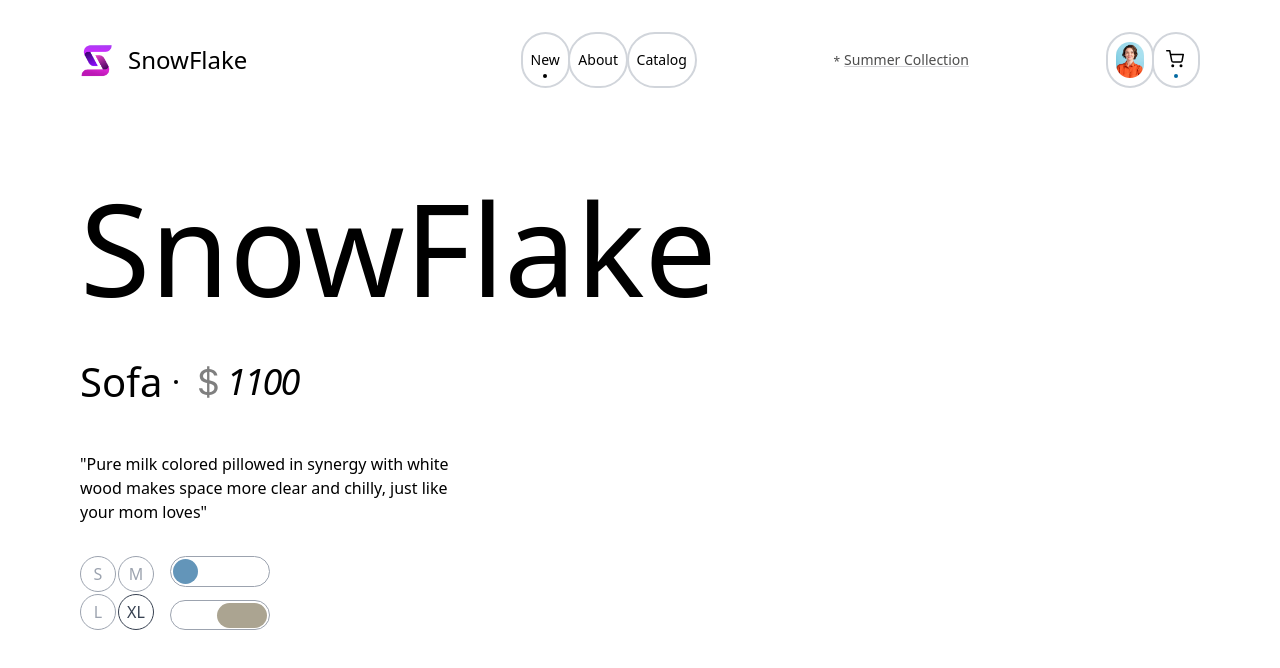
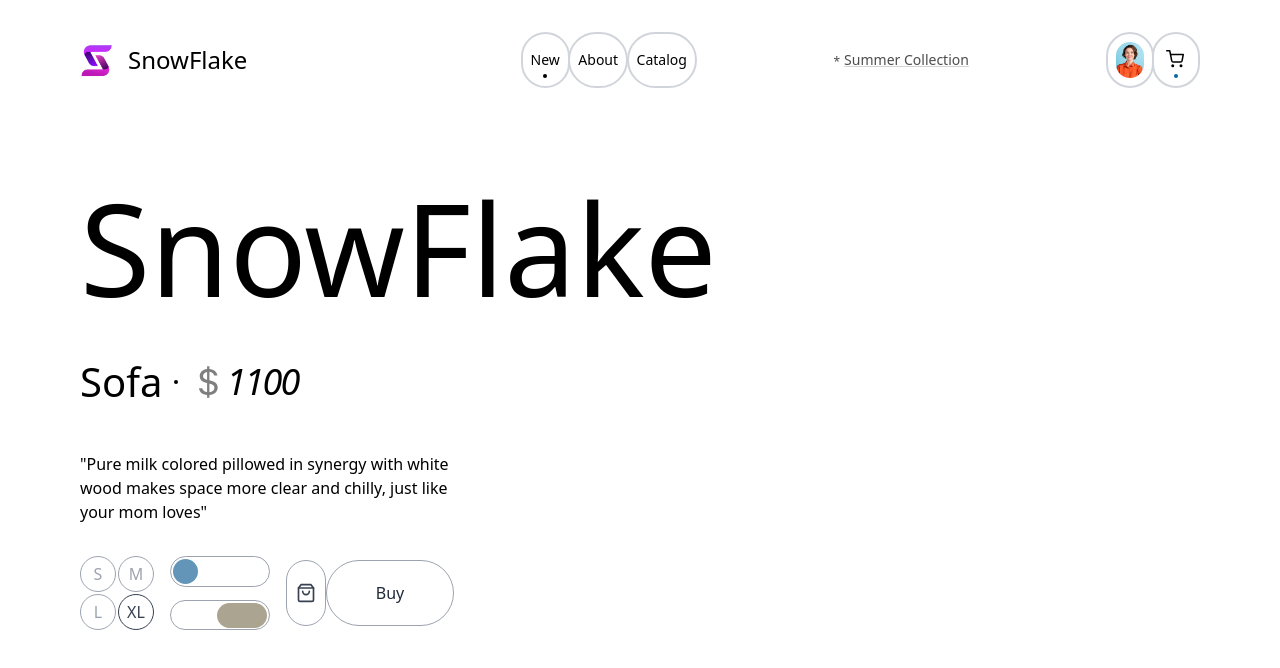
Before and after one commit to AmirVahedix/snowflake, a React (Vite) app: page / in a window 1280 px wide. Shown: the top 668 px of the page. Built offline with nearby package versions, Linux system fonts and the light colour scheme.

Commit message:
Added cart and buy buttons

```diff
--- a/src/components/Landing/Purchase.tsx
+++ b/src/components/Landing/Purchase.tsx
@@ -1,3 +1,5 @@
+import { FiShoppingBag } from "react-icons/fi";
+
 import SizeSelector from "./SizeSelector";
 import Toggles from "./Toggles";
 
@@ -6,6 +8,14 @@ const Purchase = () => {
     <div className="mt-8 flex items-start gap-4">
       <SizeSelector />
       <Toggles />
+      <div className="flex h-full py-1">
+        <button className="h-full w-10 border border-gray-400 flex items-center justify-center rounded-full">
+          <FiShoppingBag className="text-gray-700 text-xl" />
+        </button>
+        <button className="w-32 rounded-full text-gray-800 h-full flex items-center justify-center border border-gray-400">
+          Buy
+        </button>
+      </div>
     </div>
   );
 };
```
